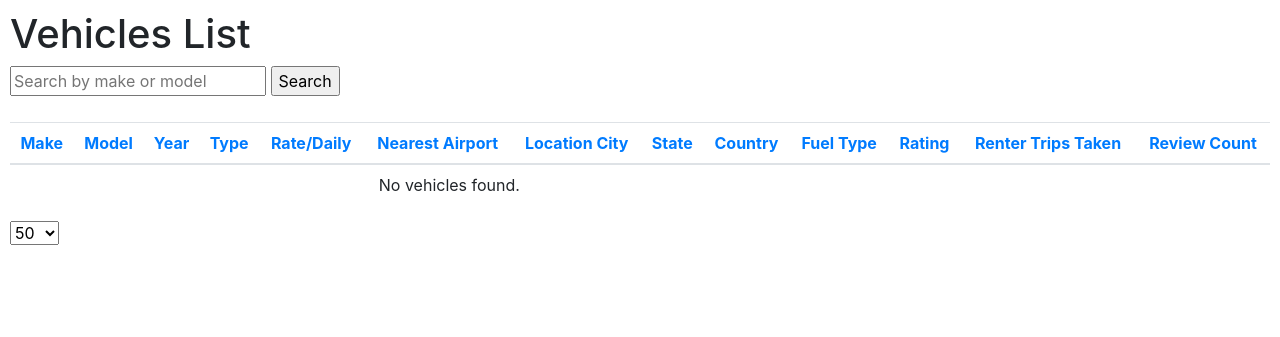
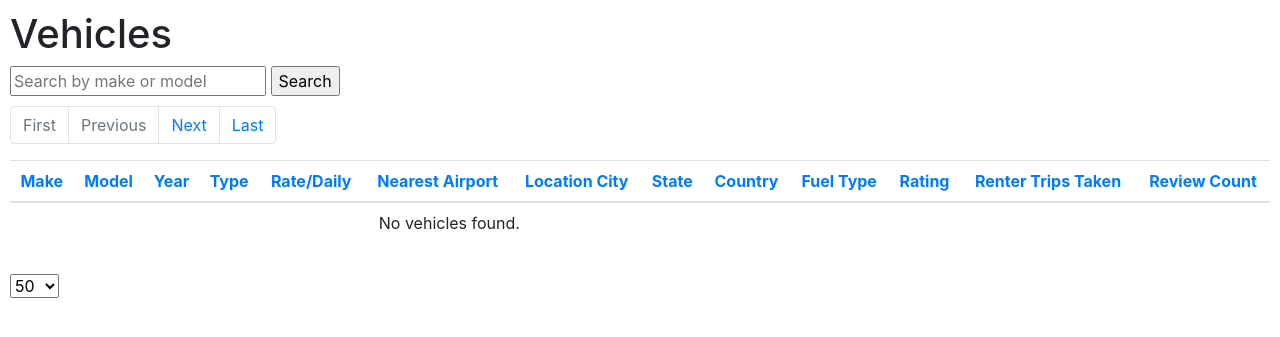
Before and after one commit to Ajayreddy-1234/Car-Rental-Management-System, a Flask app: page / in a window 1280 px wide. Shown: the top 337 px of the page. Run offline with Flask 3, Linux system fonts and the light colour scheme; data that the repository does not hold is empty; some libraries are stand-ins or nearby versions.

Commit message:
CondensedPaginationDone

```diff
--- a/templates/index.html
+++ b/templates/index.html
@@ -1,7 +1,7 @@
 <!DOCTYPE html>
 <html>
 <head>
-    <title>Car Rental</title>
+    <title>Car Rental Management System</title>
     <!-- Include Bootstrap CSS for styling -->
     <link rel="stylesheet" href="https://stackpath.bootstrapcdn.com/bootstrap/4.5.2/css/bootstrap.min.css">
     <style>
@@ -20,6 +20,9 @@
         body form{
             margin-bottom: 10px;
         }
+        .table-responsive{
+            margin-bottom: 15px;
+        }
     </style>
     <!-- Add script to handle per_page change -->
     <script>
@@ -31,7 +34,7 @@
     </script>
 </head>
 <body>
-    <h1>Vehicles List</h1>
+    <h1>Vehicles</h1>
 
     <!-- Search Form -->
     <form action="/" method="post">
@@ -40,15 +43,36 @@
     </form>
     <nav>
         <ul class="pagination">
-            {% for i in range(1, total_pages + 1) %}
-                {% if i == page %}
-                    <li class="page-item active"><span class="page-link">{{ i }}</span></li>
-                {% else %}
-                    <li class="page-item"><a class="page-link" href="{{ url_for('index', sort=request.args.get('sort', 'VehicleID'), order=request.args.get('order', 'asc'), page=i, per_page=per_page) }}">{{ i }}</a></li>
+            <!-- Link to the first page -->
+            <li class="page-item {% if page == 1 %}disabled{% endif %}">
+                <a class="page-link" href="{{ url_for('index', sort=request.args.get('sort'), order=request.args.get('order'), page=1, per_page=per_page) }}">First</a>
+            </li>
+            <!-- Link to the previous page -->
+            <li class="page-item {% if page == 1 %}disabled{% endif %}">
+                <a class="page-link" href="{{ url_for('index', sort=request.args.get('sort'), order=request.args.get('order'), page=page-1, per_page=per_page) }}">Previous</a>
+            </li>
+
+            <!-- Display few pages around the current page -->
+            {% set window = 2 %} <!-- Number of pages to show around the current page -->
+            {% for i in range(page-window, page+window+1) %}
+                {% if i > 0 and i <= total_pages %}
+                    <li class="page-item {% if i == page %}active{% endif %}">
+                        <a class="page-link" href="{{ url_for('index', sort=request.args.get('sort'), order=request.args.get('order'), page=i, per_page=per_page) }}">{{ i }}</a>
+                    </li>
                 {% endif %}
             {% endfor %}
+
+            <!-- Link to the next page -->
+            <li class="page-item {% if page == total_pages %}disabled{% endif %}">
+                <a class="page-link" href="{{ url_for('index', sort=request.args.get('sort'), order=request.args.get('order'), page=page+1, per_page=per_page) }}">Next</a>
+            </li>
+            <!-- Link to the last page -->
+            <li class="page-item {% if page == total_pages %}disabled{% endif %}">
+                <a class="page-link" href="{{ url_for('index', sort=request.args.get('sort'), order=request.args.get('order'), page=total_pages, per_page=per_page) }}">Last</a>
+            </li>
         </ul>
     </nav>
+
     <!-- Vehicles Table in a Scrollable Div -->
     <div class="table-responsive">
         <table class="table">
```
